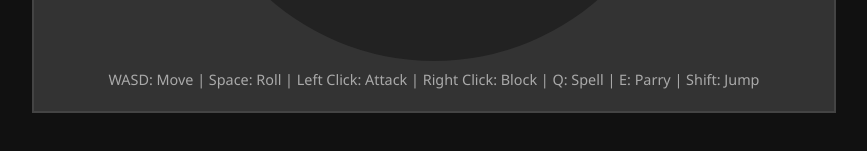
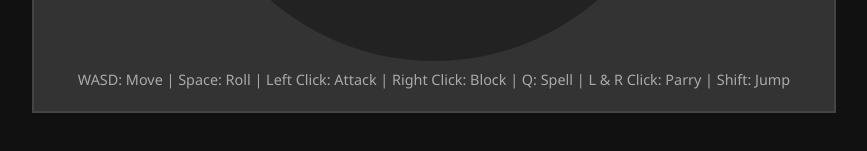
Before and after one commit to NoahN08/Elden-Souls-Topdown, a plain HTML site: page index.html in a window 1280 px wide. Both pictures are taken after a click on the button "Begin Battle". Shown: the part 587-738 px from the top of the page, without its empty margins (206-1073 px from the left). Drawn offline with Linux system fonts and the light colour scheme.

Commit message:
Update index.html

```diff
--- a/index.html
+++ b/index.html
@@ -61,7 +61,7 @@
                 </div>
             </div>
             <div id="controls-info">
-                <p>WASD: Move | Space: Roll | Left Click: Attack | Right Click: Block | Q: Spell | E: Parry | Shift: Jump</p>
+                <p>WASD: Move | Space: Roll | Left Click: Attack | Right Click: Block | Q: Spell | L & R Click: Parry | Shift: Jump</p>
             </div>
         </div>
 
```
